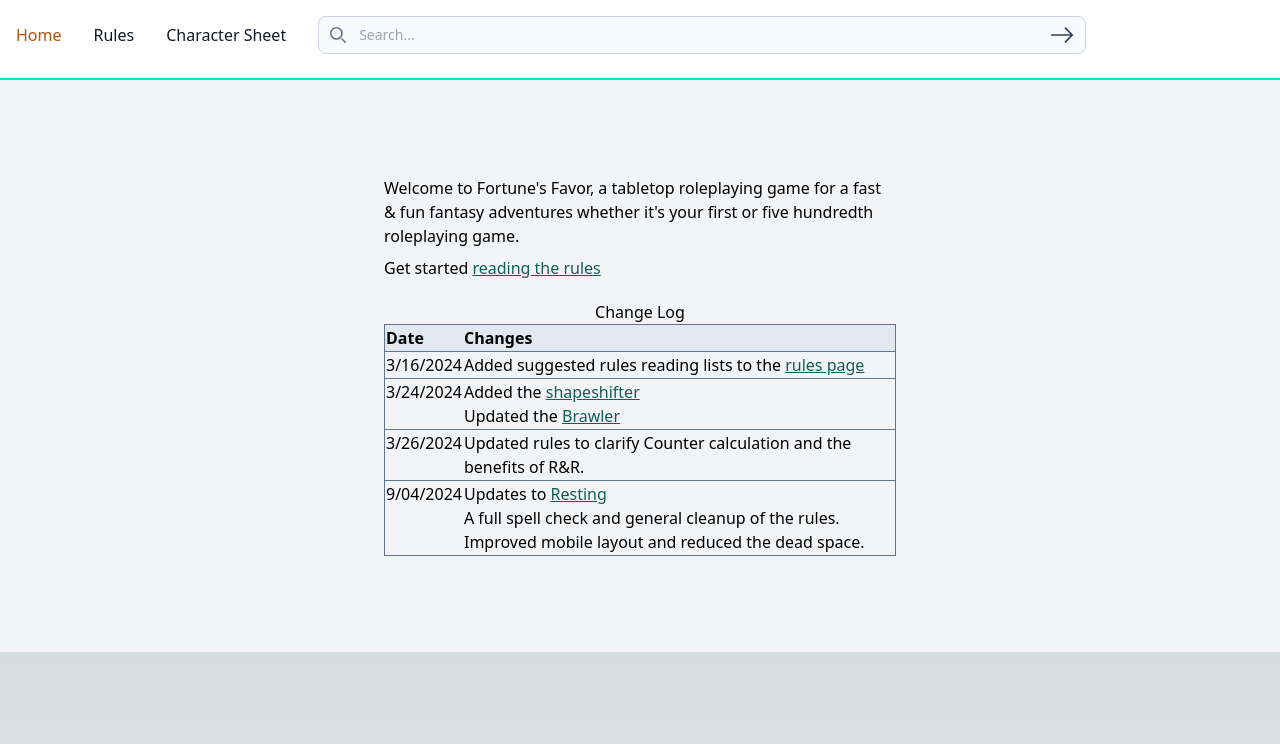
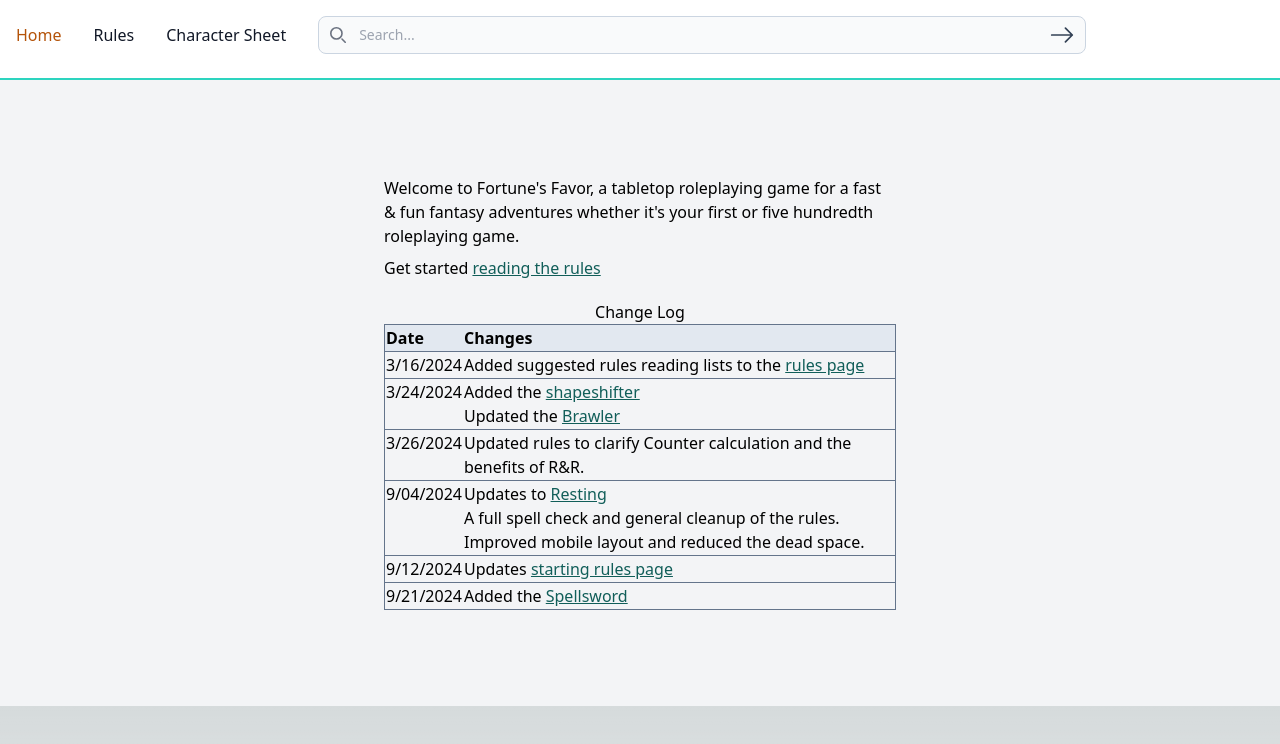
Before and after one commit to LankeyBoard/FortunesFavorRules, a Next.js app in the folder fortunes-favor/: page / in a window 1280 px wide. Shown: the top 744 px of the page. Built offline with nearby package versions, Linux system fonts and the light colour scheme.

Commit message:
Updated damage stat to handle array

```diff
--- a/fortunes-favor/app/components/CharacterClass.tsx
+++ b/fortunes-favor/app/components/CharacterClass.tsx
@@ -210,7 +210,7 @@ type classTagsProps = {
   c: {
     complexity?: string;
     attackStat?: stat_options[];
-    damage?: { stat?: stat_options };
+    damage?: { stat?: stat_options[] };
     staminaStat?: stat_options;
   };
 };
@@ -242,9 +242,11 @@ export const ClassTags = ({ c }: classTagsProps) => {
     });
   }
   if ("damage" in c && c.damage && "stat" in c.damage && c.damage.stat)
-    if (!tagNames.includes(c.damage.stat)) {
-      tags.push(<Tag text={c.damage.stat.toLocaleLowerCase()} />);
-    }
+    c.damage.stat.forEach((stat) => {
+      if (!tagNames.includes(stat)) {
+        tags.push(<Tag text={stat.toLocaleLowerCase()} />);
+      }
+    });
   if ("staminaStat" in c && c.staminaStat) {
     if (!tagNames.includes(c.staminaStat)) {
       tags.push(<Tag text={c.staminaStat.toLocaleLowerCase()} />);
@@ -272,7 +274,7 @@ const ClassRule = ({ data }: classProps) => {
     "d" +
     class_rules.damage.dice +
     " + " +
-    class_rules.damage.stat;
+    class_rules.damage.stat.join(", ").replace(/, ((?:.(?!, ))+)$/, " or $1");
   return (
     <div id={class_rules.slug}>
       <div className="w-full">
@@ -350,19 +352,9 @@ const ClassRule = ({ data }: classProps) => {
 
               <span className="">
                 :{" "}
-                {class_rules.attackStat.map((stat, i) => {
-                  if (i < class_rules.attackStat.length - 2) {
-                    return <span key={stat}>{stat}, </span>;
-                  } else if (i === class_rules.attackStat.length - 2) {
-                    return (
-                      <span key={stat}>
-                        {stat}, <span className="lowercase">or</span>{" "}
-                      </span>
-                    );
-                  } else {
-                    return <span key={stat}>{stat}</span>;
-                  }
-                })}
+                {class_rules.attackStat
+                  .join(", ")
+                  .replace(/, ((?:.(?!, ))+)$/, " or $1")}
               </span>
             </p>
             <p>
--- a/fortunes-favor/app/page.tsx
+++ b/fortunes-favor/app/page.tsx
@@ -106,6 +106,32 @@ export default async function Home() {
                   </ul>
                 </td>
               </tr>
+              <tr className="border-slate-500 border mb-2">
+                <td className="border-spacing-x-3 align-baseline">9/12/2024</td>
+                <td>
+                  <ul>
+                    <li>
+                      <SlugLinker
+                        text={"Updates [starting rules page](/rules)."}
+                      />
+                    </li>
+                  </ul>
+                </td>
+              </tr>
+              <tr className="border-slate-500 border mb-2">
+                <td className="border-spacing-x-3 align-baseline">9/21/2024</td>
+                <td>
+                  <ul>
+                    <li>
+                      <SlugLinker
+                        text={
+                          "Added the [Spellsword](/rules/classes/SPELLSWORD)."
+                        }
+                      />
+                    </li>
+                  </ul>
+                </td>
+              </tr>
             </tbody>
           </table>
         </div>
--- a/fortunes-favor/app/utils/CharacterClass.tsx
+++ b/fortunes-favor/app/utils/CharacterClass.tsx
@@ -35,7 +35,7 @@ export default class CharacterClassData implements CharacterClass {
   damage: {
     dice: number;
     count: number;
-    stat: stat_options;
+    stat: stat_options[];
   };
   features: CharacterFeature[];
   extra: any;
@@ -103,13 +103,18 @@ export default class CharacterClassData implements CharacterClass {
       min: data.range.min,
       max: data.range.max,
     };
-    const ds = findEnum(data.damage.stat, stat_options);
-    let dmgStat: stat_options = stat_options.error;
+    const ds = new Array();
+    if (Array.isArray(data.damage.stat)) {
+      data.damage.stat.forEach((stat: string) => {
+        ds.push(findEnum(stat, stat_options));
+      });
+    }
+    let dmgStat = [stat_options.error];
     if (ds) {
       dmgStat = ds;
     } else {
       console.error(
-        "Error matching attack dmg stat %s in data file",
+        "Error matching attack stat %s in data file",
         data.damage.stat
       );
     }
--- a/fortunes-favor/app/utils/graphQLtypes.tsx
+++ b/fortunes-favor/app/utils/graphQLtypes.tsx
@@ -88,7 +88,7 @@ export type Range = {
 export type Damage = {
   dice: number;
   count: number;
-  stat: stat_options;
+  stat: stat_options[];
 };
 
 export type FeatureChoices = RuleText | FeatureWithoutChoices;
```
